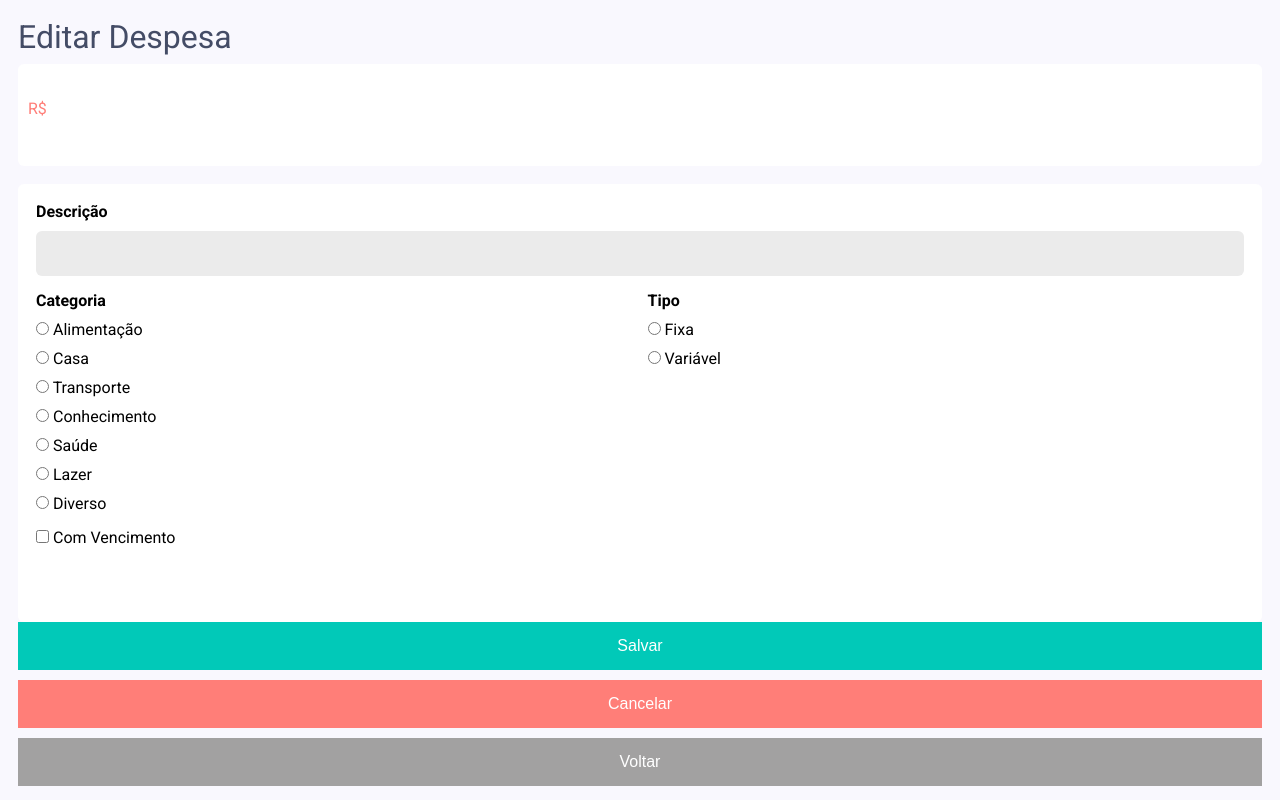
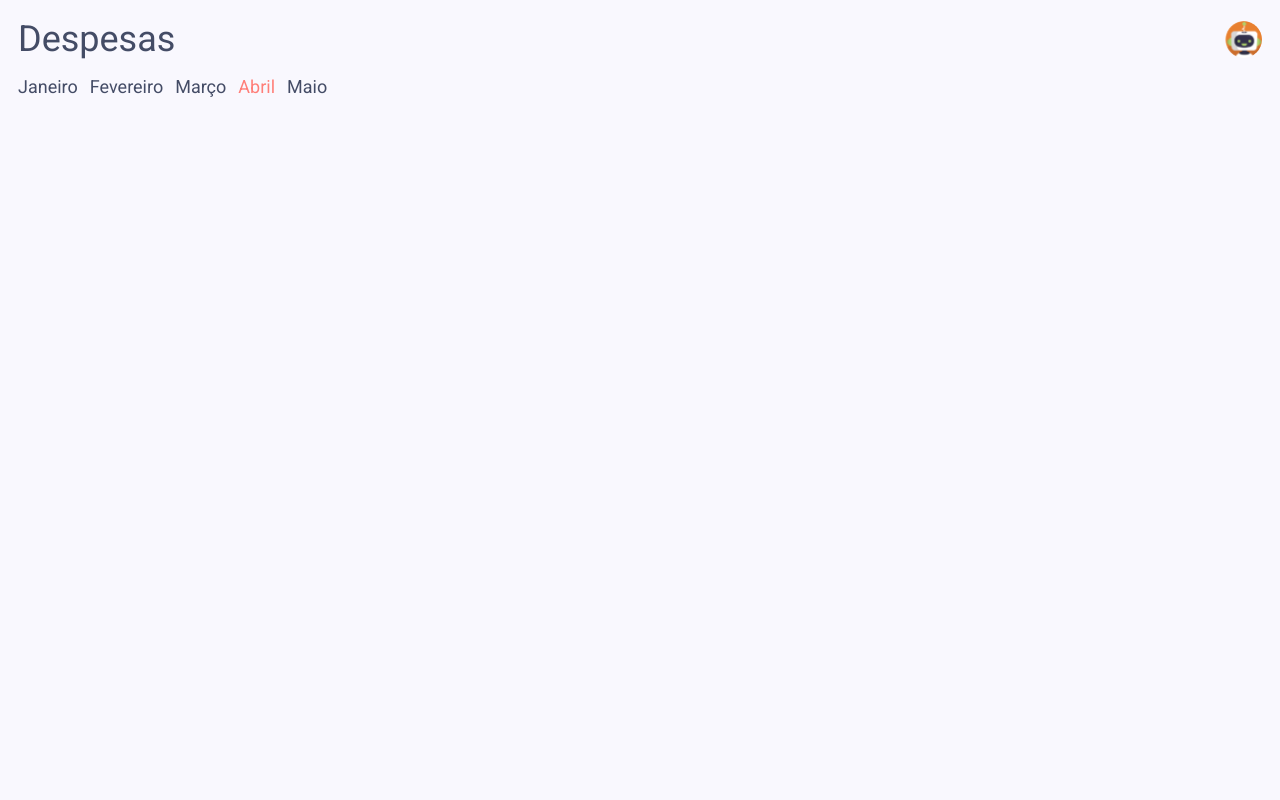
Before and after one commit to MeAjudaDev/greenwallet-react, a React (Create React App) app: page / in a window 1280 px wide. Built offline with nearby package versions, Linux system fonts and the light colour scheme.

Commit message:
feature(list-categories): add initial components

```diff
--- /dev/null
+++ b/src/ListCategories.jsx
@@ -0,0 +1,31 @@
+import './ListCategories.css';
+import AppHeader from './components/AppHeader';
+import NavBar from './components/NavBar';
+
+function ListCategories(props) {
+    const months = [
+        { label: "Janeiro", link: "#", selected: false },
+        { label: "Fevereiro", link: "#", selected: false },
+        { label: "Março", link: "#", selected: false },
+        { label: "Abril", link: "#", selected: true },
+        { label: "Maio", link: "#", selected: false }
+    ];
+
+    const categories = [
+        { description: 'Alimentação', value: 831.66 },
+        { description: 'Casa', value: 1956.00 },
+        { description: 'Transporte', value: 200.00 },
+        { description: 'Estudo', value: 356.00 },
+        { description: 'Lazer', value: 256.21 },
+        { description: 'Saúde', value: 310.00 }
+    ];
+
+    return (
+        <div>
+            <AppHeader title={props.title} />
+            <NavBar items={months} />
+        </div>
+    );
+}
+
+export default ListCategories;
--- /dev/null
+++ b/src/components/AppHeader/index.jsx
@@ -0,0 +1,17 @@
+import './styles.css';
+
+const DEFAULT_PROPS = {
+    IMG: "/images/Avatar.svg",
+    TITLE: "Meu título"
+};
+
+const AppHeader = ({ title = DEFAULT_PROPS.TITLE, img = DEFAULT_PROPS.IMG }) => {
+    return (
+        <header className="appHeader">
+            <h1 className="appHeader__title">{title}</h1>
+            <img className="appHeader__img" src={img} alt="avatar" />
+        </header>
+    );
+}
+
+export default AppHeader;
--- /dev/null
+++ b/src/components/AppHeader/styles.css
@@ -0,0 +1,11 @@
+.appHeader {
+    display: flex;
+    align-items: center;
+    justify-content: space-between;
+    margin-bottom: 1.6rem;
+}
+
+.appHeader__title {
+    margin-bottom: 0;
+    font-size: 3.6rem;
+}
--- /dev/null
+++ b/src/components/NavBar/index.jsx
@@ -0,0 +1,23 @@
+import "./styles.css";
+
+const NavBar = ({ items = [] }) => {
+    return (
+        <nav>
+            <ul className="navbar">
+                {items.map((item) => (
+                    <li
+                        key={item.label}
+                        className='navbar__item'
+                    >
+                        <a
+                            className={`navbar__link ${item.selected ? 'active' : ''}`}
+                            href={item.link ?? "#"}
+                        >{item.label}</a>
+                    </li>
+                ))}
+            </ul>
+        </nav>
+    );
+};
+
+export default NavBar;
--- /dev/null
+++ b/src/components/NavBar/styles.css
@@ -0,0 +1,20 @@
+.navbar {
+    display: flex;
+    margin-left: -0.6rem;
+    margin-right: -0.6rem;
+    margin-bottom: 1.6rem;
+}
+
+.navbar__link {
+    padding: 0.4rem 0.6rem;
+    color: var(--color-title);
+    font-size: 1.8rem;
+    transition: color 0.3s;
+}
+
+.navbar__link:hover,
+.navbar__link:focus,
+.navbar__link:active,
+.navbar__link.active {
+    color: var(--color-danger);
+}
--- a/src/index.css
+++ b/src/index.css
@@ -47,6 +47,14 @@ h1, h2, h3, h4, h5, h6 {
     margin-bottom: 0.25em;
 }
 
+a {
+    text-decoration: none;
+}
+
+ul{
+    list-style: none;
+}
+
 .twoColumns {
     grid-column: 1 / 3;
 }
--- a/src/index.jsx
+++ b/src/index.jsx
@@ -1,12 +1,12 @@
 import React from 'react';
 import ReactDOM from 'react-dom';
 import './index.css';
-import EditExpense from './EditExpense';
+import ListCategories from './ListCategories';
 import reportWebVitals from './reportWebVitals';
 
 ReactDOM.render(
     <React.StrictMode>
-        <EditExpense title="Editar Despesa"/>
+        <ListCategories title='Despesas' />
     </React.StrictMode>,
     document.getElementById('root')
 );
```
Also changed, not shown: public/images/Avatar.svg (added), public/img/icon-robot.png (deleted), src/ListCategories.css (added).
